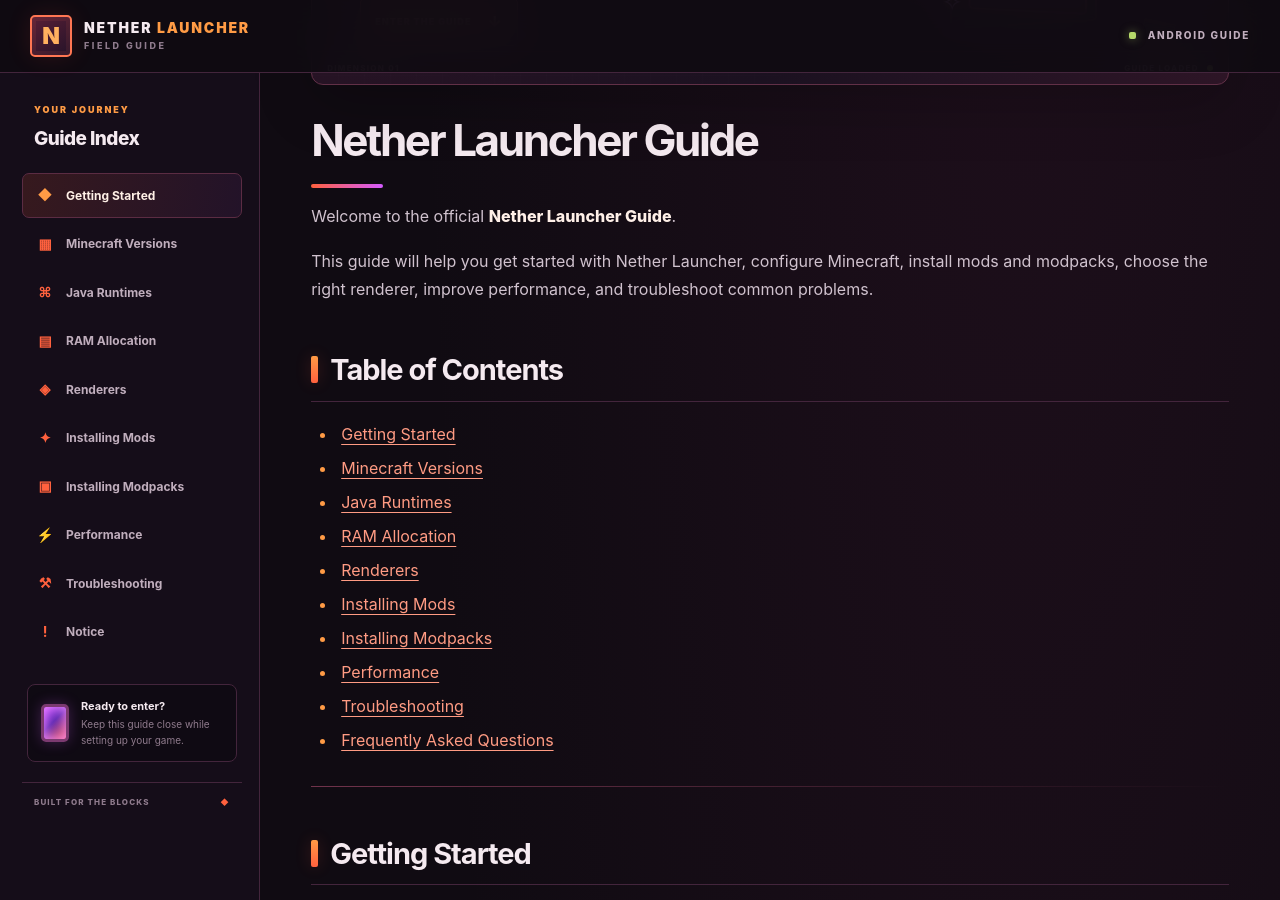
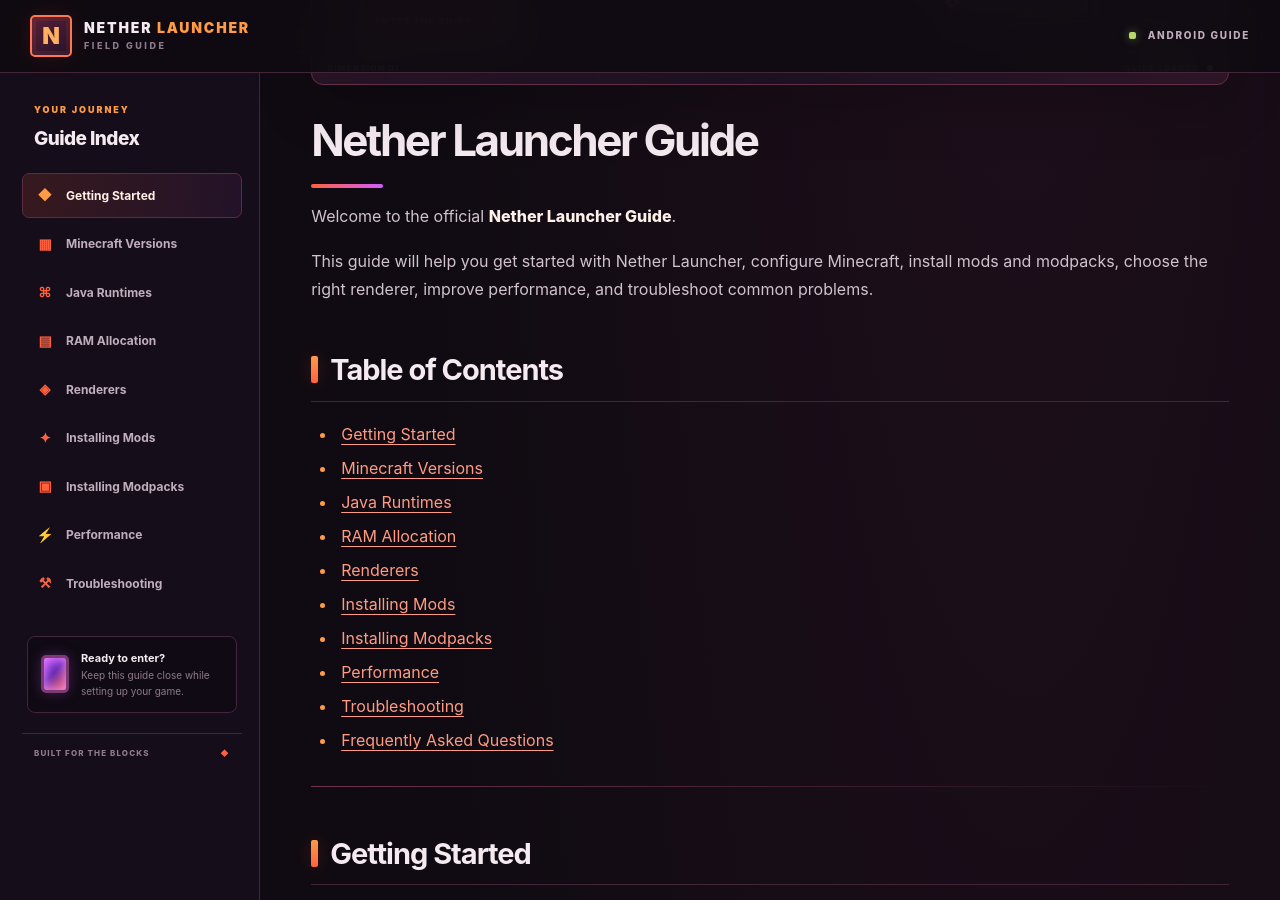
Before and after one commit to Mica-team/nether-guide, a Jekyll site: the page built from guide.md, in a window 1280 px wide and 900 px high, scrolled down 367 px. Built offline with Jekyll 4.4.1, drawn with Linux system fonts in a browser that asks for light colours.

Commit message:
Avoid linking to an auto-generated emoji heading ID

```diff
--- a/_layouts/default.html
+++ b/_layouts/default.html
@@ -49,7 +49,6 @@
                 <a href="#installing-modpacks" data-section="installing-modpacks"><span class="nav-glyph">▣</span> Installing Modpacks</a>
                 <a href="#performance" data-section="performance"><span class="nav-glyph">⚡</span> Performance</a>
                 <a href="#troubleshooting" data-section="troubleshooting"><span class="nav-glyph">⚒</span> Troubleshooting</a>
-                <a href="#notice" data-section="notice"><span class="nav-glyph">!</span> Notice</a>
             </nav>
 
             <div class="sidebar-note">
```
